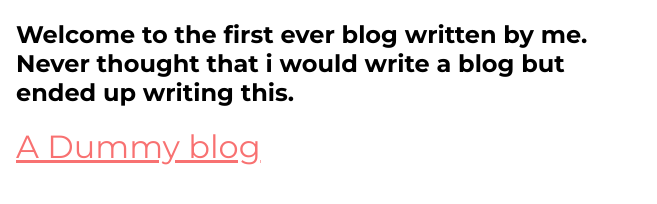
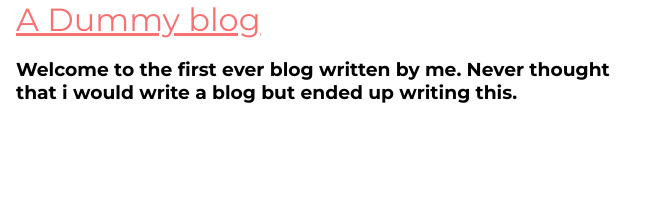
Before and after one commit to Taruni-choudhary/tech-blog, a plain HTML site: page index.html in a window 1280 px wide. Shown: the whole page, without its empty margins (0-657 px from the left). Drawn offline with Linux system fonts and the light colour scheme.

Commit message:
Update index.html

```diff
--- a/index.html
+++ b/index.html
@@ -7,14 +7,15 @@
     <link href="st.css" rel="stylesheet"/>
 </head>
 <body>
-    <h2>
+    <a class="link blog container container-center" href="https://taruni-techinal-blog.netlify.app/"><span>A Dummy blog</span></a>
+    <h3>
         <div class="container container-center">
             Welcome to the first ever blog written by me. Never thought that i would write a blog but ended up writing this.
         </div>
 
-    </h2>
+    </h3>
 
-    <a class="link blog container container-center" href="https://taruni-techinal-blog.netlify.app/"><span>A Dummy blog</span></a>
+    <!-- <a class="link blog container container-center" href="https://taruni-techinal-blog.netlify.app/"><span>A Dummy blog</span></a> -->
 
 
 
```
